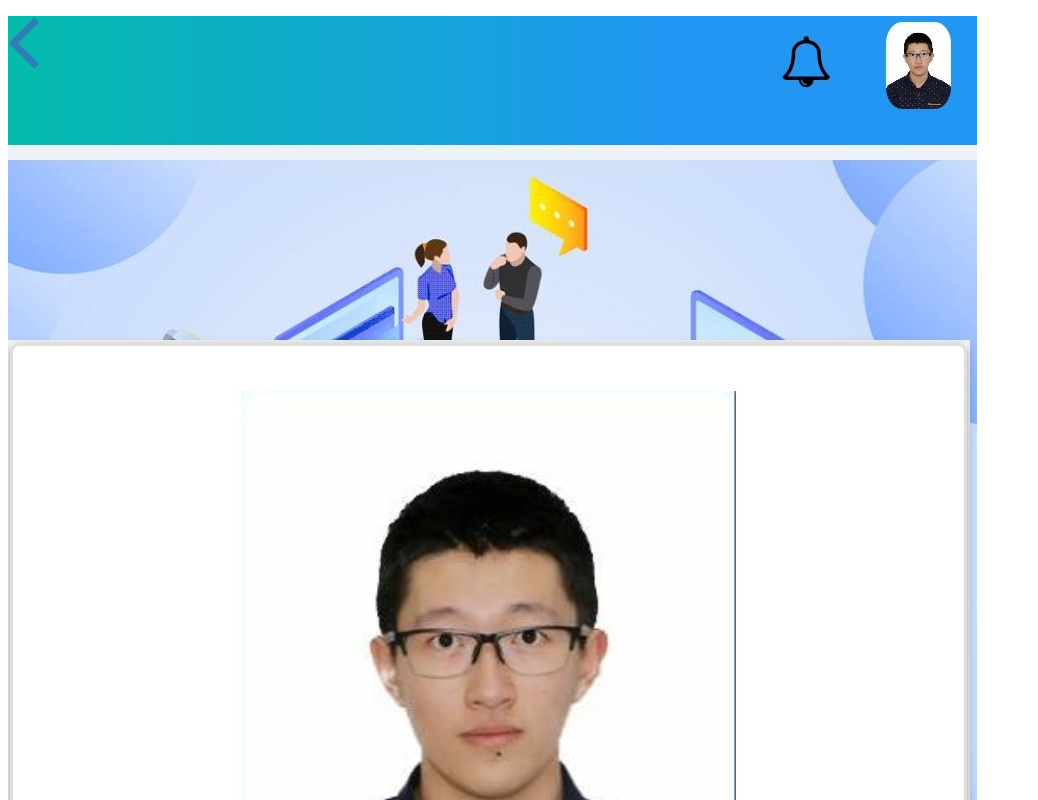
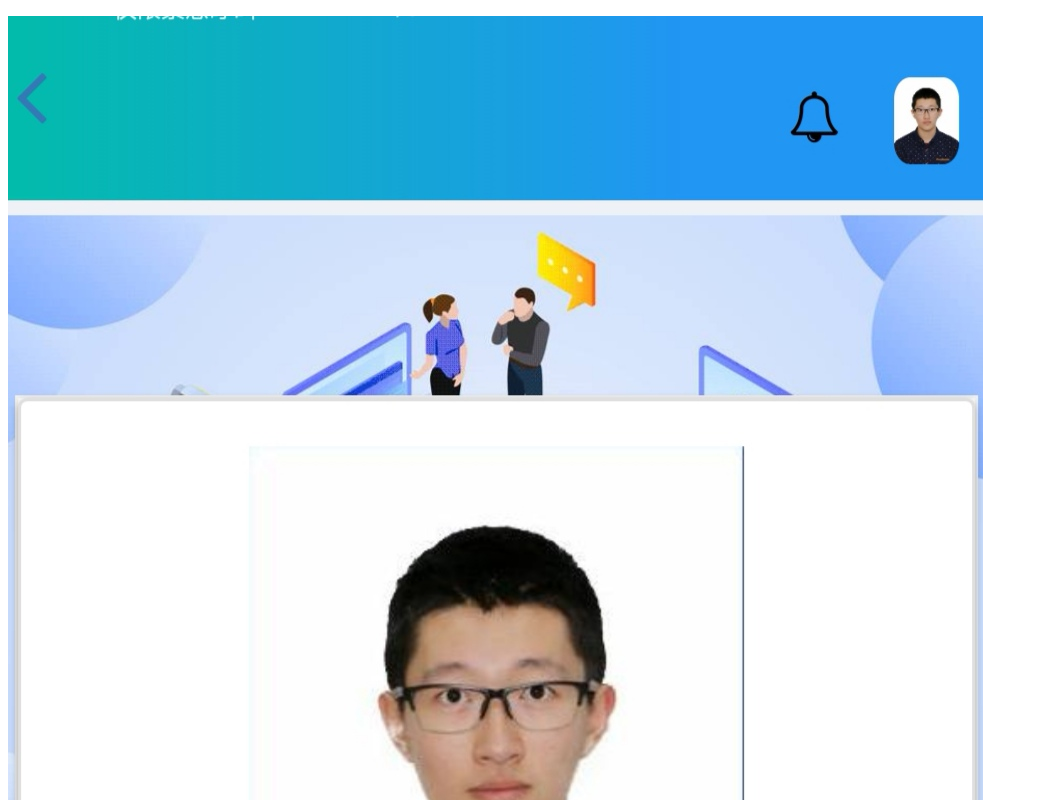
Before and after one commit to Yqin9Xx/Yqin9Xx.github.io, a plain HTML site: page index.html in a window 1280 px wide. Shown: the top 800 px of the page, without its empty margins (0-1038 px from the left). Drawn offline with Linux system fonts and the light colour scheme.

Commit message:
Update index.html

```diff
--- a/index.html
+++ b/index.html
@@ -5,5 +5,5 @@
 <title>天津大学综合服务平台</title>
 </head>
 <body>
-    <p><img src="https://github.com/Yqin9Xx/Yqin9Xx.github.io/raw/main/inside.jpg"></p>
+    <p><img src="https://github.com/Yqin9Xx/Yqin9Xx.github.io/raw/main/outside.jpg"></p>
 </html>
```
